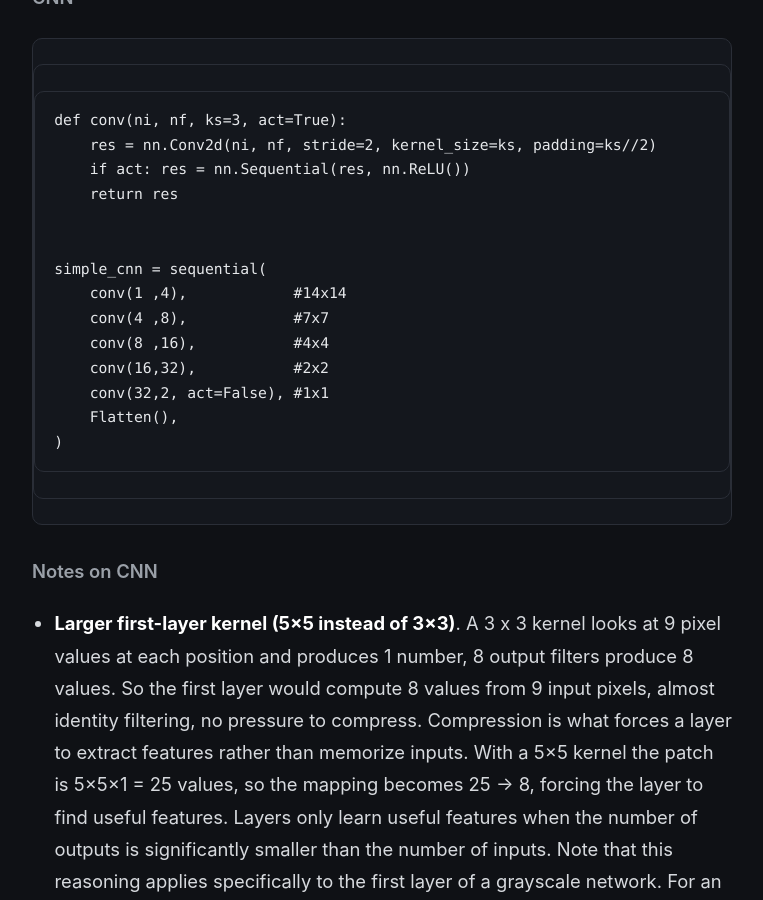
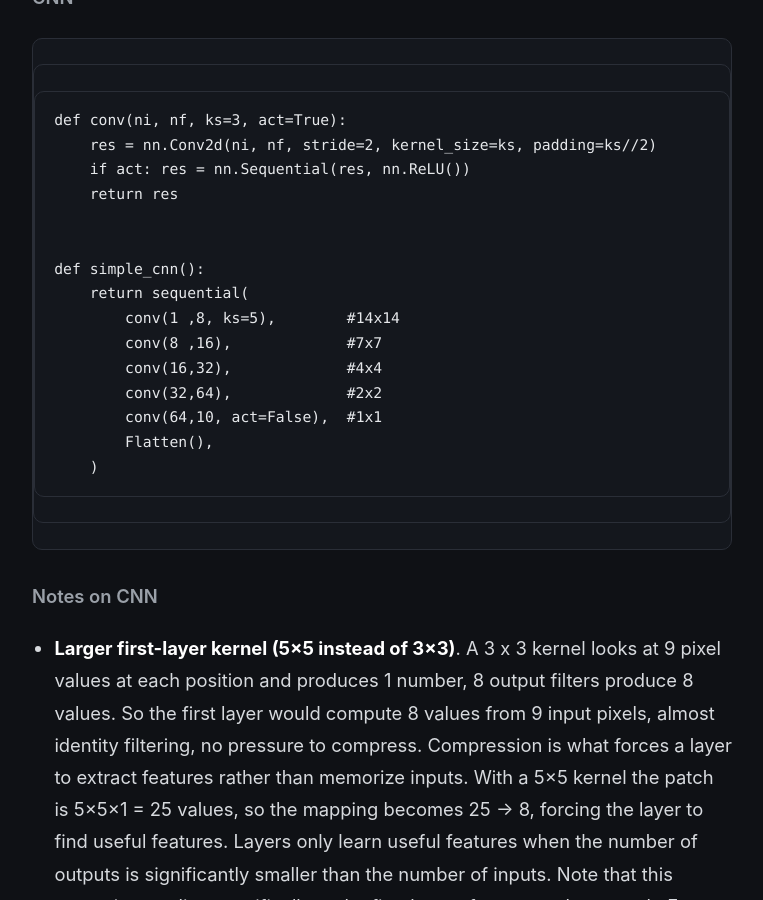
Before and after one commit to rp-playground/rp-playground.github.io, a Jekyll site: the page built from _courses/fastbook-13-convolutions.md, in a window 1280 px wide and 900 px high, scrolled down 1583 px. Shown: the whole window, without its empty margins (258-1021 px from the left). Built offline with Jekyll 4.4.1, drawn with Linux system fonts in a browser that asks for light colours.

Commit message:
Update fastbook-13-convolutions.md

````diff
--- a/_courses/fastbook-13-convolutions.md
+++ b/_courses/fastbook-13-convolutions.md
@@ -34,14 +34,15 @@ def conv(ni, nf, ks=3, act=True):
     return res
 
 
-simple_cnn = sequential(
-    conv(1 ,4),            #14x14
-    conv(4 ,8),            #7x7
-    conv(8 ,16),           #4x4
-    conv(16,32),           #2x2
-    conv(32,2, act=False), #1x1
-    Flatten(),
-)
+def simple_cnn():
+    return sequential(
+        conv(1 ,8, ks=5),        #14x14
+        conv(8 ,16),             #7x7
+        conv(16,32),             #4x4
+        conv(32,64),             #2x2
+        conv(64,10, act=False),  #1x1
+        Flatten(),
+    )
 ```
 
 
````
